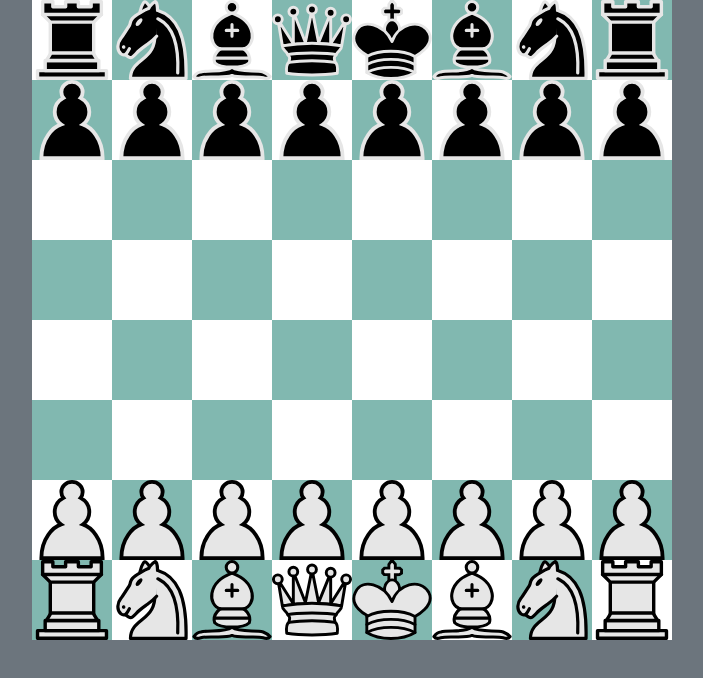
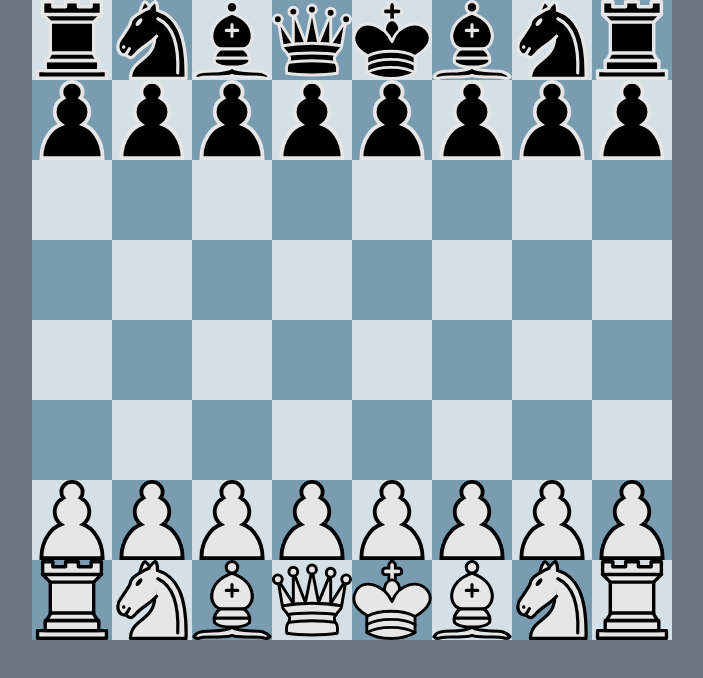
Before and after one commit to dima-xd/chess-helper, an Angular app: page / in a window 1280 px wide. Shown: the top 678 px of the page, without its empty margins (50-753 px from the left). Built offline with nearby package versions, Linux system fonts and the light colour scheme.

Commit message:
change colors of board

```diff
--- a/src/app/chess-board/chess-board.component.html
+++ b/src/app/chess-board/chess-board.component.html
@@ -5,7 +5,7 @@
                 <ng-container *ngFor="let tileJ of tileI; index as j">
                     <ng-container *ngIf="i%2 == 0">
                         <div class="col-xs-1 col-sm-1 col-md-1"
-                             [style.background-color]="j%2 == 0 ? '#ffffff' : '#81b8b0'" id="dropPiece" >
+                             [style.background-color]="j%2 == 0 ? '#d4e0e5' : '#7a9cb1'" id="dropPiece" >
                             <div
                                 class="piece piece-{{tileJ.piece}}" draggablePiece cdkDragBoundary=".container">
 
@@ -14,7 +14,7 @@
                     </ng-container>
                     <ng-container *ngIf="i%2 != 0">
                         <div class="col-xs-1 col-sm-1 col-md-1"
-                            [style.background-color]="j%2 == 0 ? '#81b8b0' : '#ffffff'" id="dropPiece" >
+                            [style.background-color]="j%2 == 0 ? '#7a9cb1' : '#d4e0e5'" id="dropPiece" >
                             <div
                                 class="piece piece-{{tileJ.piece}}" draggablePiece cdkDragBoundary=".container">
 
```
